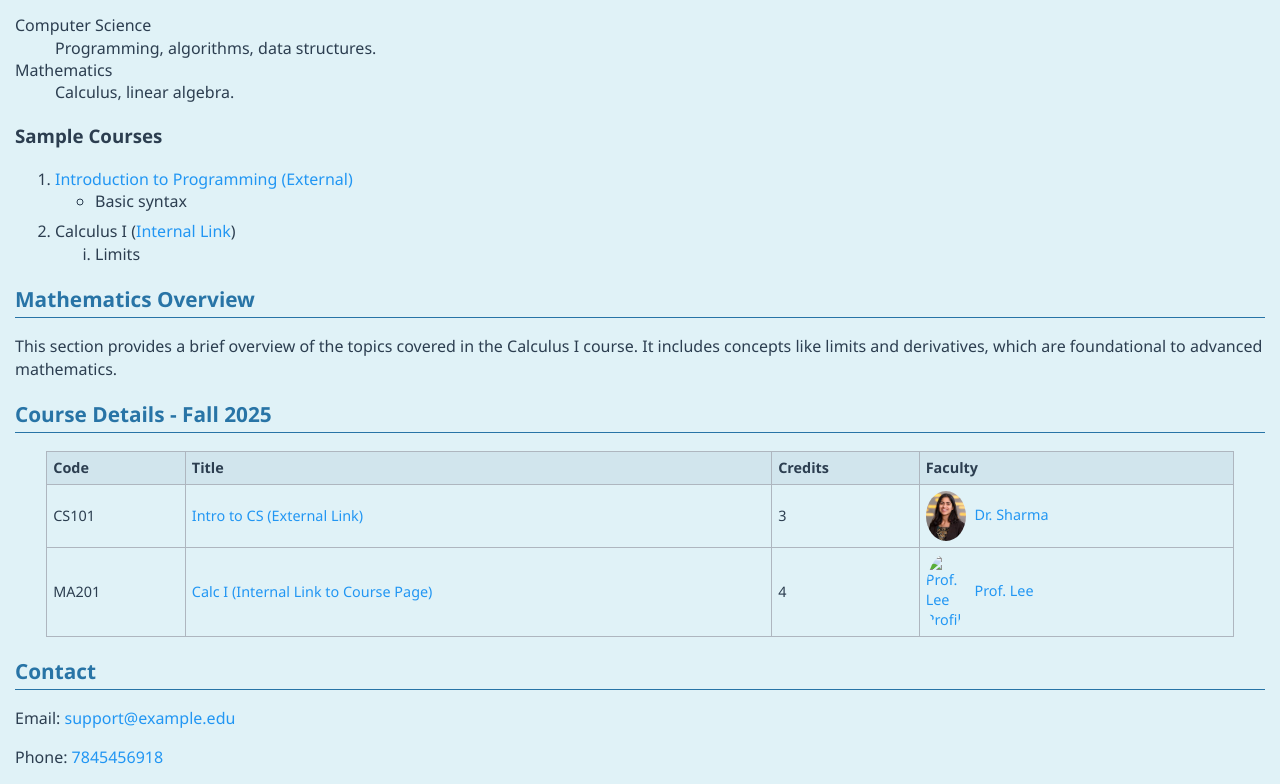
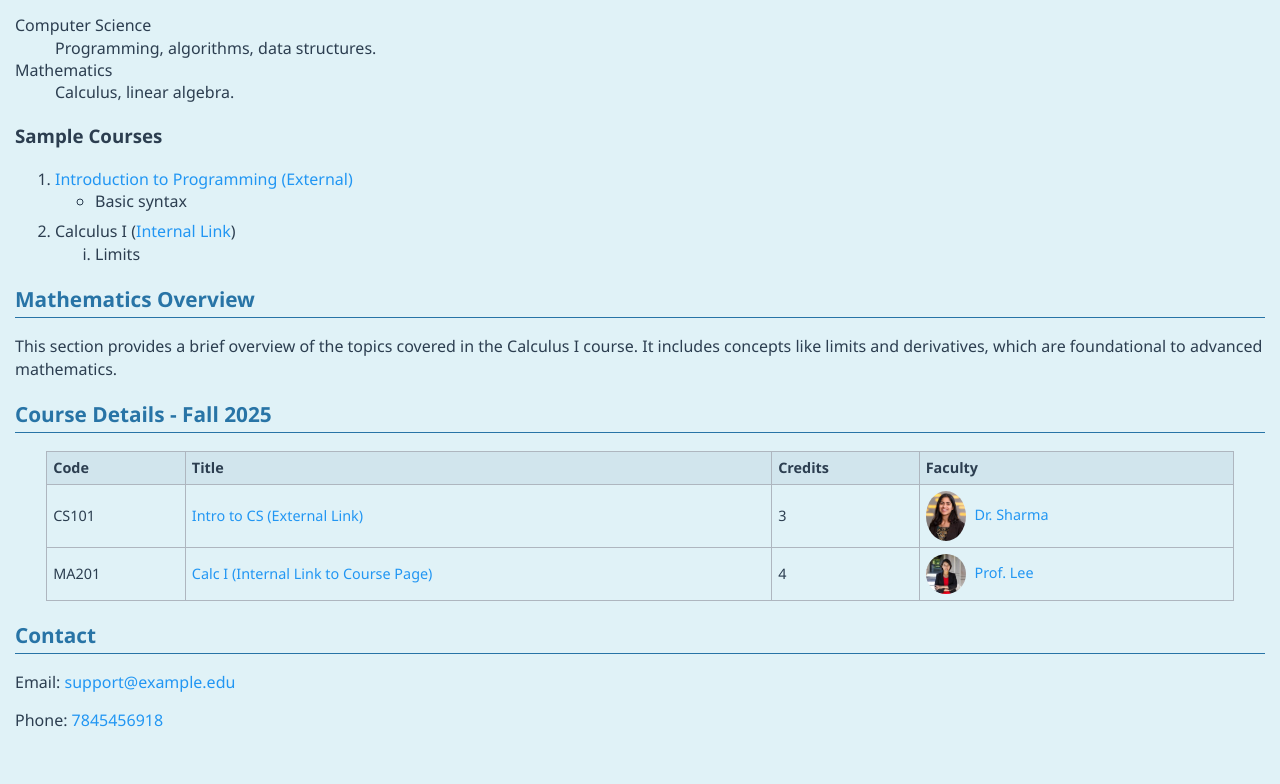
Before and after one commit to MercyM171/Exp-1, a plain HTML site: page index.html in a window 1280 px wide. Shown: the part 384-1168 px from the top of the page. After the commit the page ends 1132 px from the top, so only its background shows below. Drawn offline with Linux system fonts and the light colour scheme.

Commit message:
Update index.html

```diff
--- a/index.html
+++ b/index.html
@@ -139,7 +139,7 @@
                     <td>4</td>
                     <td>
                         <a href="https://example.edu/faculty/lee">
-                            <img class="faculty-img" src="" alt="Prof. Lee Profile"> Prof. Lee
+                            <img class="faculty-img" src="Prof. Lee Profile.jpg" alt="Prof. Lee Profile"> Prof. Lee
                         </a>
                     </td>
                 </tr>
```
